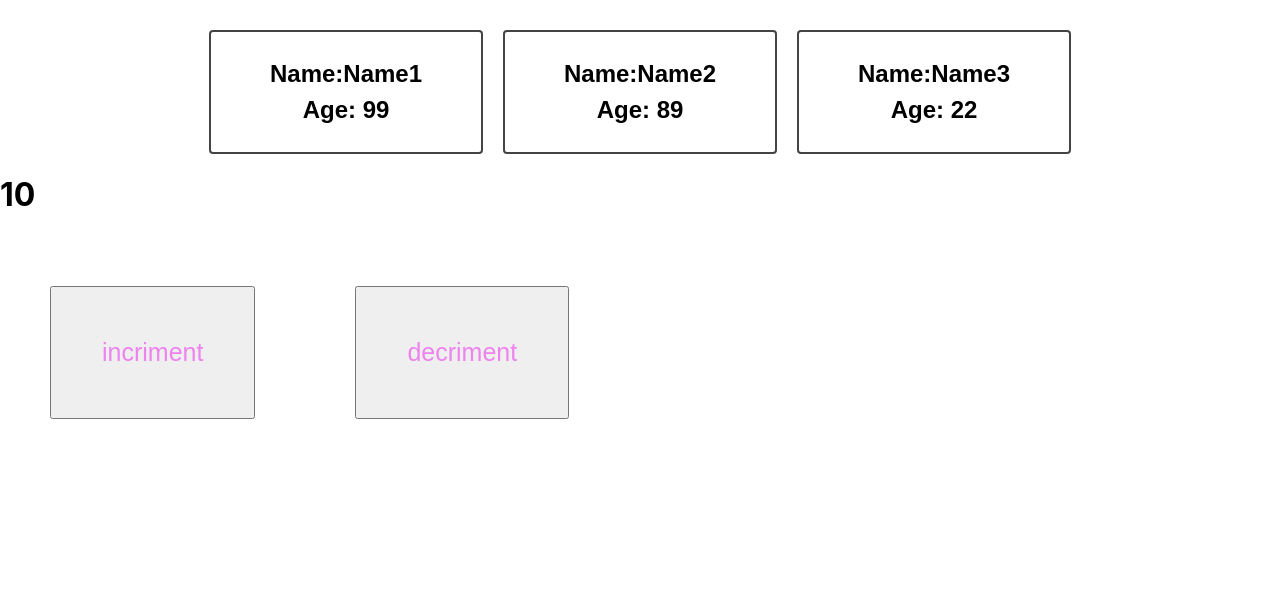
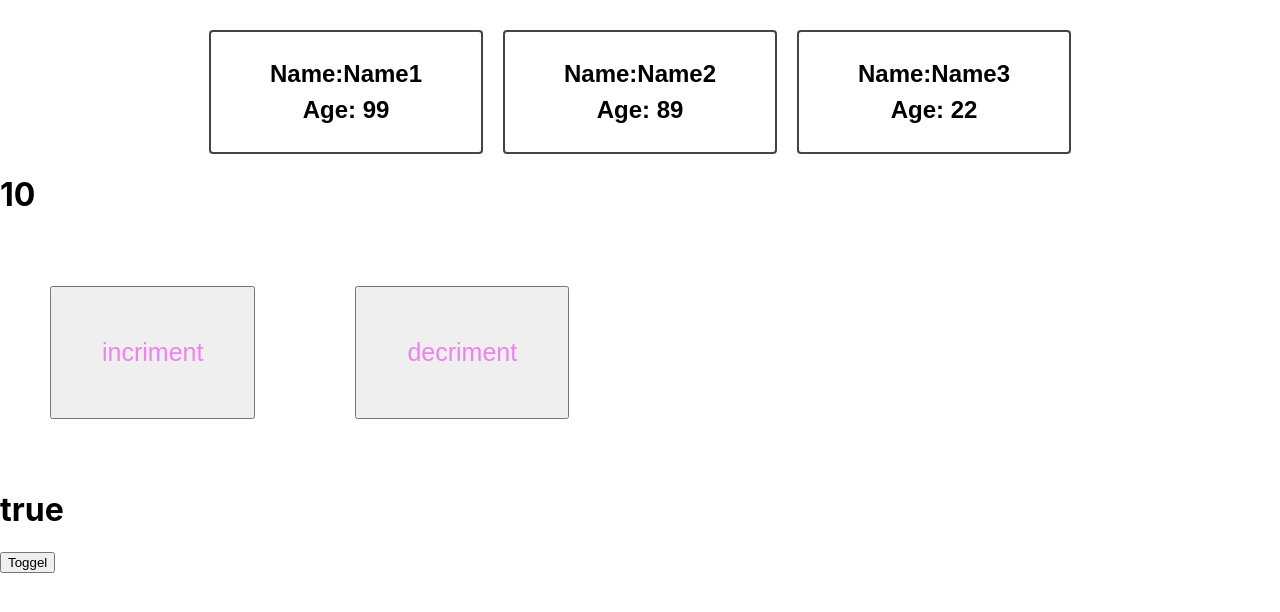
Before and after one commit to mangesh687/ReactDec, a React (Create React App) app: page / in a window 1280 px wide. Shown: the top 612 px of the page. Built offline with nearby package versions, Linux system fonts and the light colour scheme.

Commit message:
Toggel change

```diff
--- a/src/App.js
+++ b/src/App.js
@@ -25,6 +25,7 @@ import PersInfo from './Components/PersInfo';
 let i=1;
 function App() {
   const [i,setCount]=useState(10);
+  const [flag,setFlag]=useState(true);
   // const addVal=()=>{
   //   setCount(i+1);
   // }
@@ -53,7 +54,11 @@ function App() {
      <button className='cb' onClick={()=>changeCounter("+")}>incriment</button>
      <button className='cb' onClick={()=>changeCounter("-")}>decriment</button>
     </div>
-    </>
+    <div>
+      <h1>{flag.toString()}</h1>
+      <button onClick={()=>{setFlag(!flag)}}>Toggel</button>
+      </div>
+       </>
   );
 }
 
```
